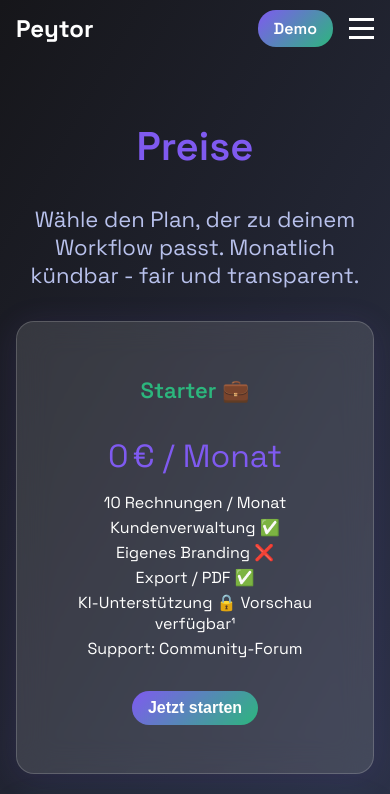
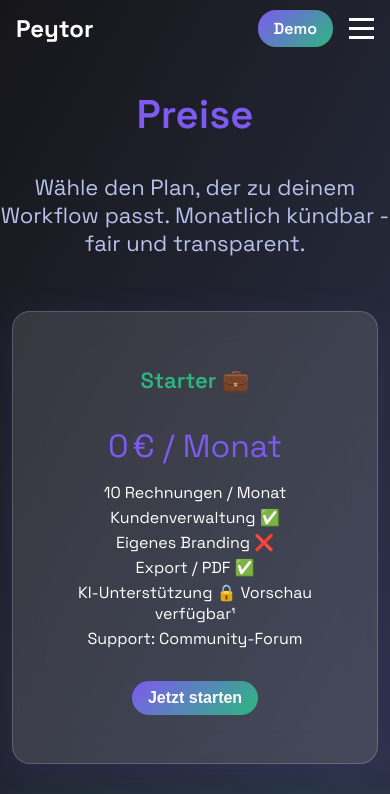
Before and after one commit to M1roel/Peytor, an Angular app: page /pricing in a window 390 px wide. Shown: the top 794 px of the page. Built offline with nearby package versions, Linux system fonts and the light colour scheme; no server answers.

Commit message:
style: update pricing component layout and padding for improved responsiveness

```diff
--- a/src/app/features/landing/pricing/pricing.component.scss
+++ b/src/app/features/landing/pricing/pricing.component.scss
@@ -3,7 +3,10 @@
 @use 'sass:color';
 
 .pricing {
-  padding: v.$spacing-lg v.$spacing-md;
+  @include m.flexBox(column, center, center);
+  position: relative;
+  width: 100%;
+  min-height: calc(100vh - 112px);
   color: v.$text-primary;
   text-align: center;
   font-family: v.$font-family;
```
